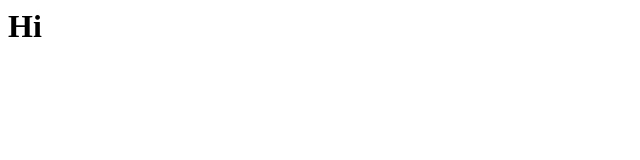
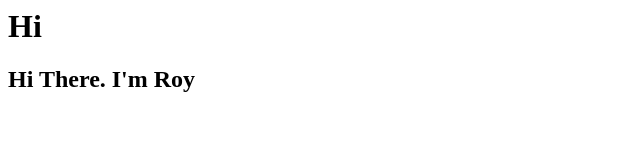
Before and after one commit to castroroyden/test-repo, a plain HTML site: page index.html in a window 1280 px wide. Shown: the whole page, without its empty margins (0-640 px from the left). Drawn offline with Linux system fonts and the light colour scheme.

Commit message:
Added h2

```diff
--- a/index.html
+++ b/index.html
@@ -1,3 +1,4 @@
 <html>
     <h1>Hi</h1>
+    <h2>Hi There. I'm Roy</h2>
 </html>
```
